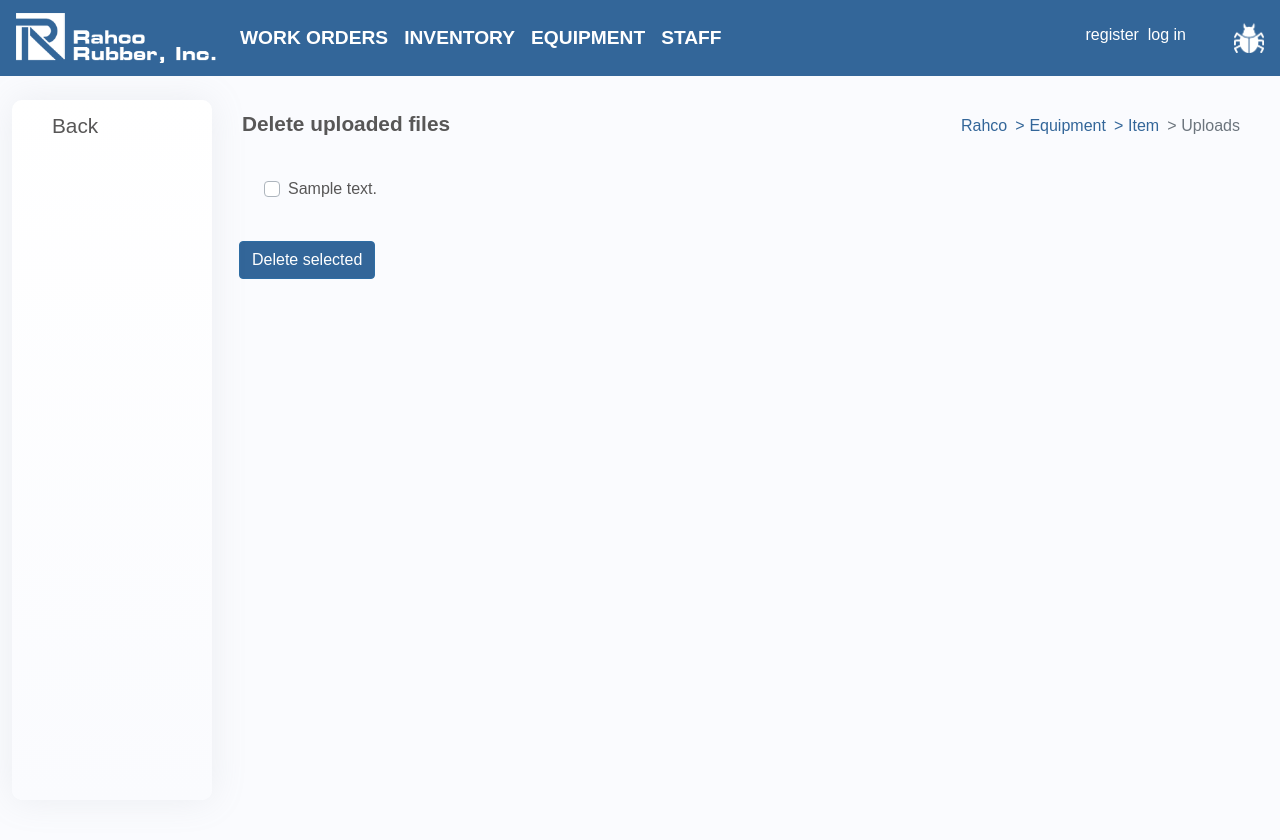
After one commit to gunnerson/zERP, a Django app: template equip/templates/equip/press_delete_upload.html in a window 1280 px wide. The commit adds this page. Shown: the top 840 px of the page. Run offline with Django 3.2, Linux system fonts and the light colour scheme; the template is opened without the code that fills it: most values are stand-ins (such as "Sample title", 1, 10 or a date in 2020); parts of the project's set-up code (start-up, migrations or seed data) failed here and were passed over; some libraries are stand-ins or nearby versions.

Commit message:
Added upload deleting

```diff
--- a/equip/models.py
+++ b/equip/models.py
@@ -1,3 +1,4 @@
+import os
 from django.db import models
 from django.urls import reverse
 
--- /dev/null
+++ b/equip/templates/equip/press_delete_upload.html
@@ -0,0 +1,50 @@
+{% extends "mtn/base.html" %}
+
+{% block left-menu %}
+
+ <ul>
+  <li>
+    <a href="{% url 'equip:press' press.id %}" class="side-menu-link" role="button">Back</a>
+  </li>
+</ul>
+
+{% endblock left-menu %}
+
+{% block page-title %}
+
+  <div class="page-title-right">
+    <ol class="breadcrumb m-0">
+        <li class="breadcrumb-item"><a href="{% url 'mtn:index' %}">Rahco</a></li>
+        <li class="breadcrumb-item"><a href="{% url 'equip:presslist' %}">Equipment</a></li>
+        <li class="breadcrumb-item"><a href="{% url 'equip:press' press.id %}">Item</a></li>
+        <li class="breadcrumb-item active">Uploads</li>
+    </ol>
+  </div>
+  <h4 class="page-title">Delete uploaded files</h4>
+
+{% endblock page-title %}
+
+{% block content %}
+
+<form method="POST" action="{% url 'equip:delete-upload' press.id %}">
+  {% csrf_token %}
+  <div style="display:none;">{{ form.as_p }}</div>
+    <div class="row">
+      <ul>
+        {% for object in uploads %}
+          <li>
+            <div class="custom-control custom-checkbox">
+              <input type="checkbox" class="custom-control-input" id="{{ object.id }}" name="marked_upload" value="{{ object.id }}">
+              <label class="custom-control-label" for="{{ object.id }}">{{ object.descr }}</label>
+            </div>
+          </li>
+        {% empty %}
+          <b>No uploads for this equipment.
+        {% endfor %}
+      </ul>
+    </div>
+    <br>
+    <button type="submit" class="btn btn-rahco">Delete selected</button>
+  </form>
+
+{% endblock content %}
--- a/equip/templates/equip/press_detail.html
+++ b/equip/templates/equip/press_detail.html
@@ -62,6 +62,9 @@
       </li>
       <li>
         <a href="{% url 'equip:upload' press.id %}" class="side-menu-link" role="button">Upload</a>
+      </li>
+      <li>
+        <a href="{% url 'equip:delete-upload' press.id %}" class="side-menu-link" role="button">Delete upload</a>
       </li>
     {% endif %}
   </ul>
--- a/invent/views.py
+++ b/invent/views.py
@@ -179,6 +179,7 @@ class VendorDetailView(LoginRequiredMixin, UserPassesTestMixin, DetailView):
     def test_func(self):
         return has_group(self.request.user, 'maintenance')
 
+
 class VendorUpdateView(LoginRequiredMixin, UserPassesTestMixin, UpdateView):
     """Add new vendor"""
     model = Vendor
```
Also changed, not shown: equip/urls.py (+6 -2 lines), equip/views.py (+19 -1 lines).
